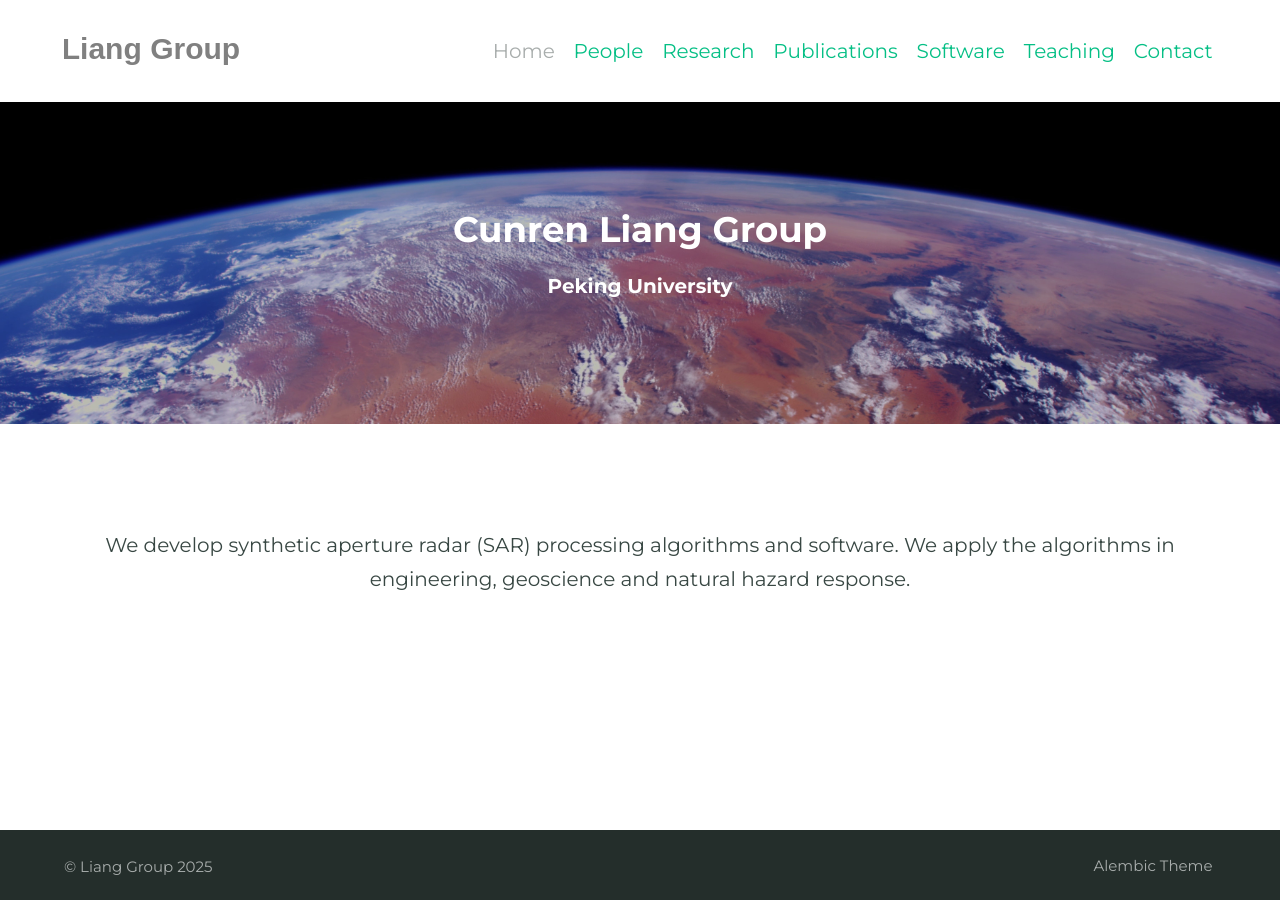
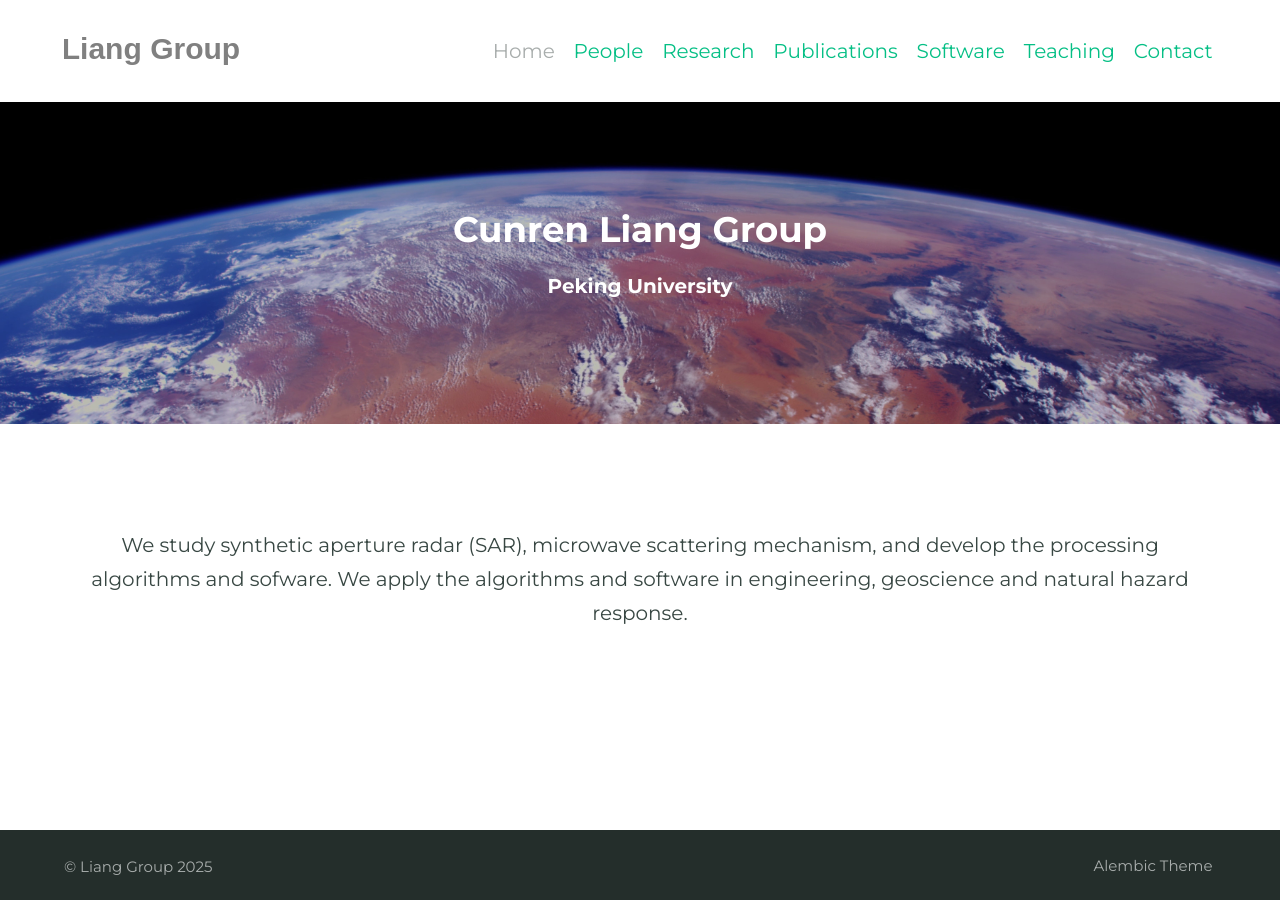
Before and after one commit to CunrenLiang/cunrenliang.github.io, a Jekyll site: the page built from index.md, in a window 1280 px wide. Built offline with Jekyll 4.4.1, drawn with Linux system fonts in a browser that asks for light colours; some web fonts are replaced.

Commit message:
Add files via upload

```diff
--- a/index.md
+++ b/index.md
@@ -9,4 +9,4 @@ feature_image: "assets/images/earth_iss_nasa.jpg"
 <p style="text-align: center;">
 <p style="text-align: center;">
 
-<p style="text-align: center;">We develop synthetic aperture radar (SAR) processing algorithms and software. We apply the algorithms in engineering, geoscience and natural hazard response.
+<p style="text-align: center;">We study synthetic aperture radar (SAR), microwave scattering mechanism, and develop the processing algorithms and sofware. We apply the algorithms and software in engineering, geoscience and natural hazard response.
```
